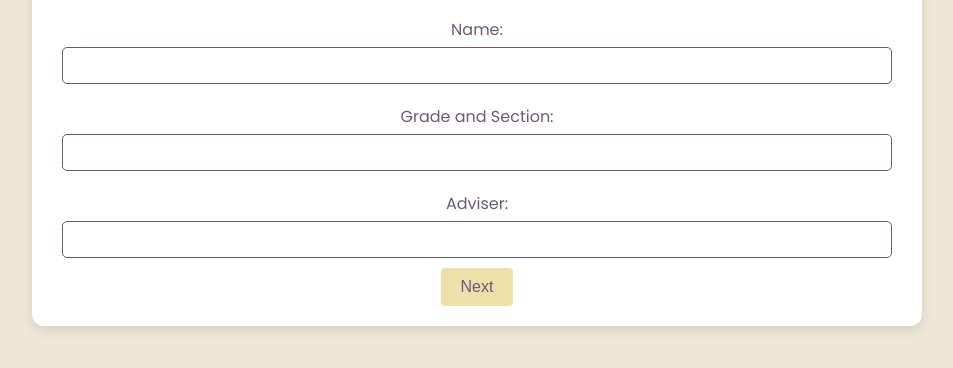
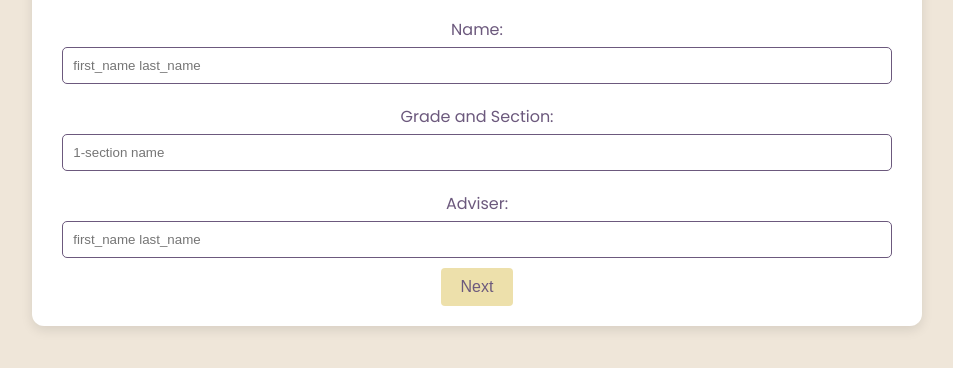
Before and after one commit to TeacherMe-1/TeacherMeWebsite, a plain HTML site: page info.html in a window 1280 px wide. Shown: the part 128-496 px from the top of the page, without its empty margins (163-1116 px from the left). Drawn offline with Linux system fonts and the light colour scheme.

Commit message:
Inserted placeholder in Sign in

```diff
--- a/info.html
+++ b/info.html
@@ -14,11 +14,11 @@
         <h2 style="text-align: left;">Teacher Me</h2>
         <form id="studentForm">
             <label for="name">Name:</label>
-            <input type="text" id="name" name="name" required>
+            <input type="text" id="name" name="name" required placeholder="first_name last_name">
             <label for="grade">Grade and Section:</label>
-            <input type="text" id="grade" name="grade" required>
+            <input type="text" id="grade" name="grade" required placeholder="1-section name">
             <label for="adviser">Adviser:</label>
-            <input type="text" id="adviser" name="adviser" required>
+            <input type="text" id="adviser" name="adviser" required  placeholder="first_name last_name">
             <button type="button" onclick="location.href='questions1.html'">Next</button>
         </form>
     </div>
```
